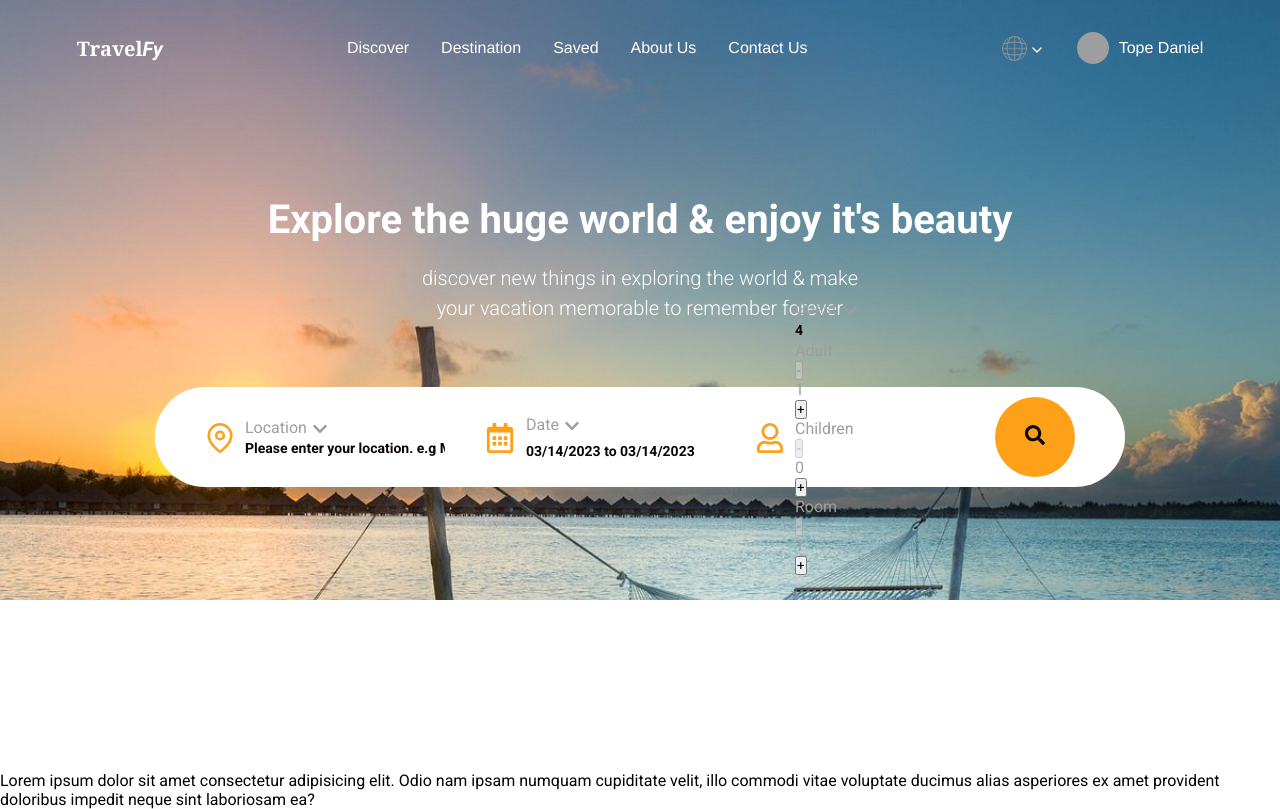
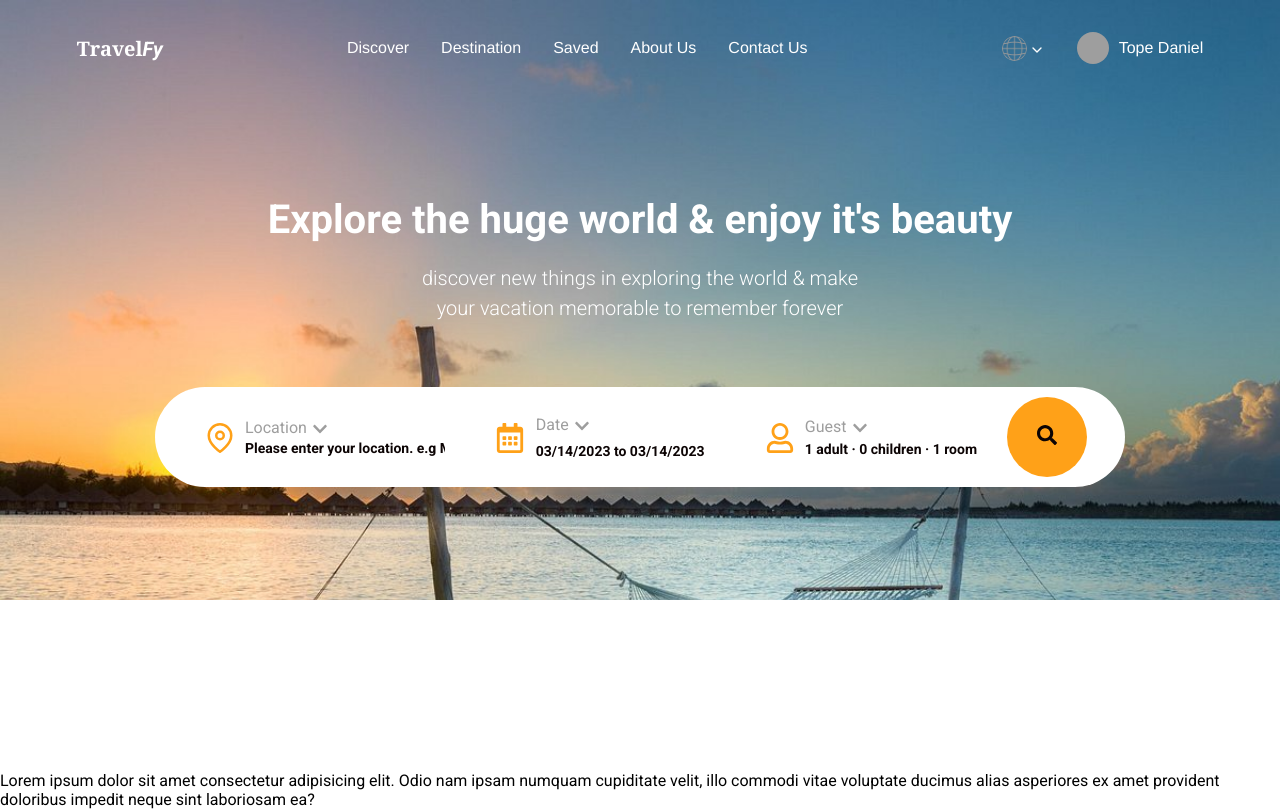
Before and after one commit to techshomez/travelfy, a React (Vite) app: page / in a window 1280 px wide. Built offline with nearby package versions, Linux system fonts and the light colour scheme; grey boxes are pictures that could not be loaded.

Commit message:
banner search component

```diff
--- a/src/components/home/banner/banner.scss
+++ b/src/components/home/banner/banner.scss
@@ -157,7 +157,7 @@
             display: flex;
             align-items: center;
             gap: 10px;
-            min-width: 150px;
+            min-width: 200px;
             margin-left: -2rem;
 
             .guest_i {
@@ -185,12 +185,51 @@
               }
 
               small {
+                width: 250px;
                 border: none;
                 margin-top: -0.4rem;
                 outline: none;
                 font-size: 14px;
                 font-weight: 600;
                 color: #0c0404;
+                cursor: pointer;
+              }
+
+              .guest_option {
+                z-index: 2;
+                position: absolute;
+                top: 50;
+                margin-top: +4.43rem;
+                background-color: #fff;
+                color: gray;
+
+                .guest_item {
+                  width: 200px;
+                  display: flex;
+                  justify-content: space-between;
+                  margin: 10px;
+
+                  .counter {
+                    display: flex;
+                    align-items: center;
+                    gap: 10px;
+                    font-size: 12px;
+                    color: black;
+
+                    .counter_button {
+                      width: 30px;
+                      height: 30px;
+                      border: 1px solid #ffa118;
+                      color: #ffa118;
+                      cursor: pointer;
+                      background-color: white;
+                    }
+
+                    .counter_button:disabled {
+                      cursor: not-allowed;
+                    }
+                  }
+                }
               }
             }
           }
@@ -201,7 +240,7 @@
             display: flex;
             justify-content: center;
             align-items: center;
-            margin-right: 1rem;
+            margin-left: 2rem;
 
             button {
               width: 80px;
--- a/src/components/home/banner/index.jsx
+++ b/src/components/home/banner/index.jsx
@@ -125,9 +125,13 @@ const Banner = () => {
                       <FaChevronDown />
                     </i>
                   </span>
-                  <small>4</small>
+                  <small
+                    onClick={() => setOpenOptions(!openOptions)}
+                  >{`${options.adult} adult · ${options.children} children · ${options.room} room`}</small>
+                  {openOptions && (
+                    <>
                       <div className="guest_option">
-                    <div className="geust_item">
+                        <div className="guest_item">
                           <span className="adult_text">Adult</span>
                           <div className="counter">
                             <button
@@ -137,7 +141,9 @@ const Banner = () => {
                             >
                               -
                             </button>
-                        <span className="counter_number">{options.adult}</span>
+                            <span className="counter_number">
+                              {options.adult}
+                            </span>
                             <button
                               className="counter_button"
                               onClick={() => handleOption("adult", "i")}
@@ -147,7 +153,7 @@ const Banner = () => {
                           </div>
                         </div>
 
-                    <div className="geust_item">
+                        <div className="guest_item">
                           <span className="adult_text">Children</span>
                           <div className="counter">
                             <button
@@ -169,7 +175,7 @@ const Banner = () => {
                           </div>
                         </div>
 
-                    <div className="geust_item">
+                        <div className="guest_item">
                           <span className="adult_text">Room</span>
                           <div className="counter">
                             <button
@@ -179,7 +185,9 @@ const Banner = () => {
                             >
                               -
                             </button>
-                        <span className="counter_number">{options.room}</span>
+                            <span className="counter_number">
+                              {options.room}
+                            </span>
                             <button
                               className="counter_button"
                               onClick={() => handleOption("room", "i")}
@@ -189,7 +197,8 @@ const Banner = () => {
                           </div>
                         </div>
                       </div>
-                </div>
+                    </>
+                  )}
                 </div>
                 <div className="button">
                   <button>
@@ -203,6 +212,7 @@ const Banner = () => {
           </div>
         </div>
       </div>
+    </div>
   );
 };
 
```
Lines whose indentation alone changed are shown as unchanged.
